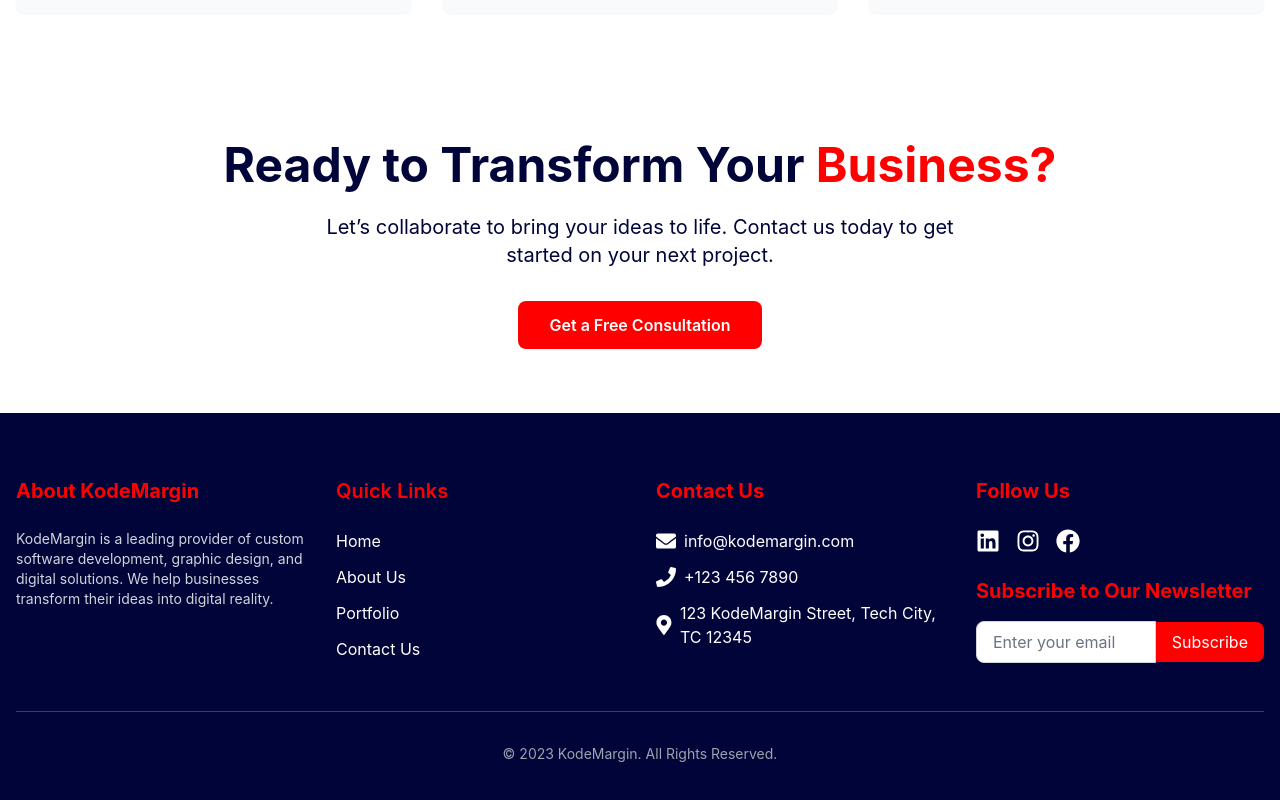
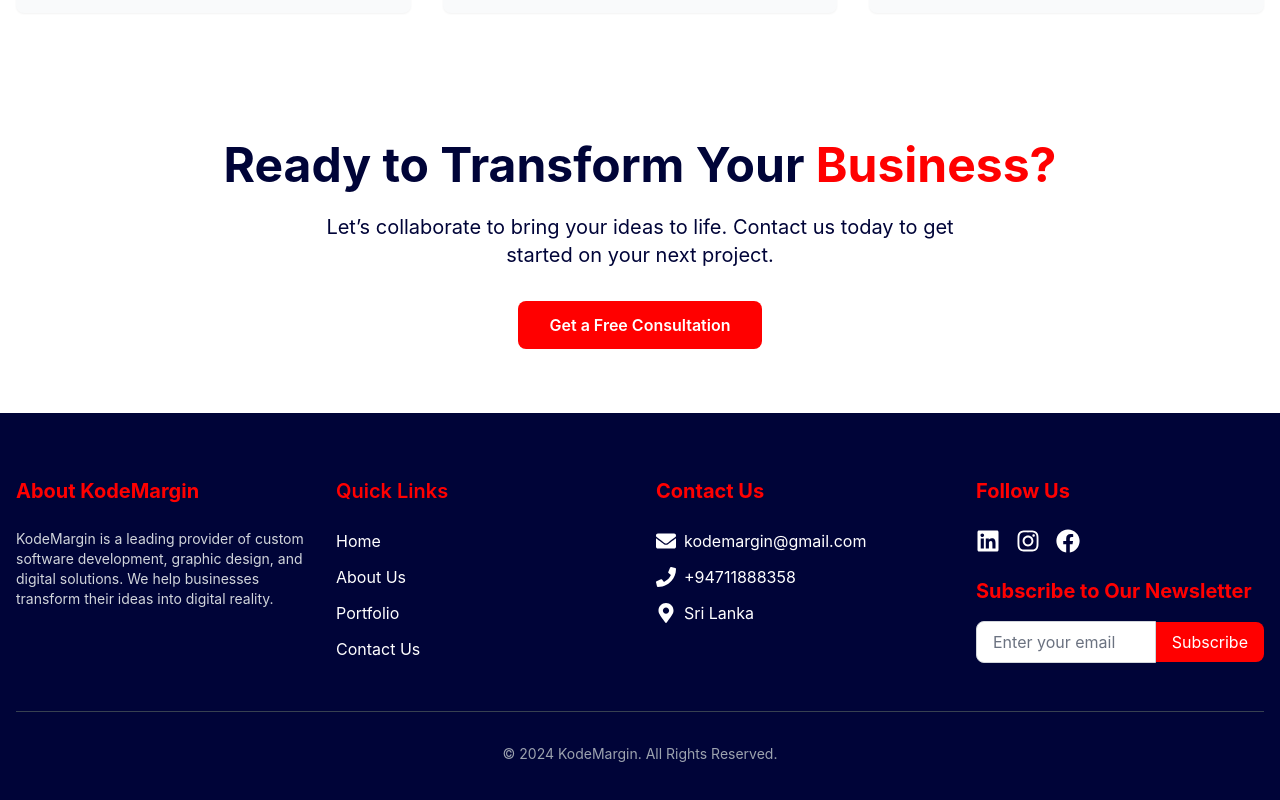
Before and after one commit to PathumLD/KodeMargin, a React (Vite) app: page / in a window 1280 px wide. Shown: the part 2723-3523 px from the top of the page. Built offline with nearby package versions, Linux system fonts and the light colour scheme.

Commit message:
Update Footer.jsx

```diff
--- a/src/components/Footer.jsx
+++ b/src/components/Footer.jsx
@@ -48,18 +48,18 @@
               <li className="flex items-center">
                 <FaEnvelope className="w-5 h-5 mr-2 text-[#ffffff]" />
                 <a href="mailto:info@kodemargin.com" className="hover:text-[#FF0000] transition-all">
-                  info@kodemargin.com
+                  kodemargin@gmail.com
                 </a>
               </li>
               <li className="flex items-center">
                 <FaPhone className="w-5 h-5 mr-2 text-[#ffffff]" />
                 <a href="tel:+1234567890" className="hover:text-[#FF0000] transition-all">
-                  +123 456 7890
+                  +94711888358
                 </a>
               </li>
               <li className="flex items-center">
                 <FaMapMarkerAlt className="w-5 h-5 mr-2 text-[#ffffff]" />
-                <p>123 KodeMargin Street, Tech City, TC 12345</p>
+                <p>Sri Lanka</p>
               </li>
             </ul>
           </div>
@@ -115,7 +115,7 @@
         {/* Copyright Notice */}
         <div className="text-center mt-12 border-t border-gray-700 pt-8">
           <p className="text-sm text-gray-400">
-            © 2023 KodeMargin. All Rights Reserved.
+            © 2024 KodeMargin. All Rights Reserved.
           </p>
         </div>
       </div>
```
